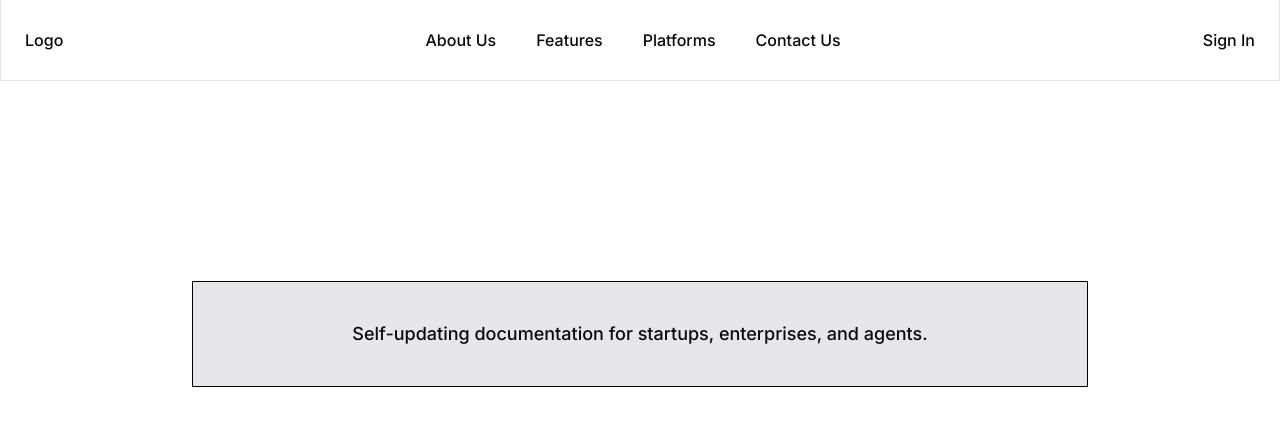
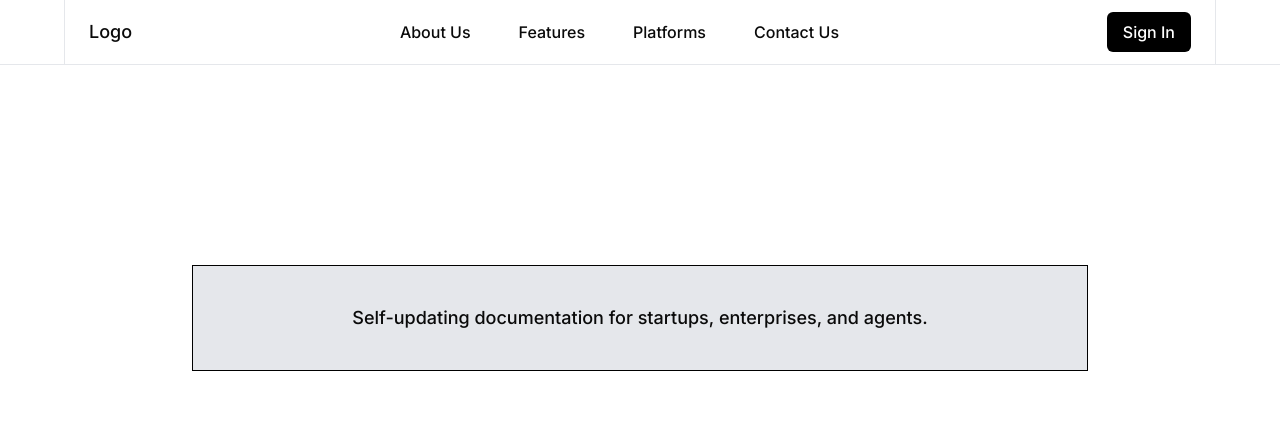
Before and after one commit to simocompsci/HelpfullResources, a Next.js app in the folder webapp/: page / in a window 1280 px wide. Shown: the top 426 px of the page. Built offline with nearby package versions, Linux system fonts and the light colour scheme; a web font is replaced by a local one.

Commit message:
working on the landing page

```diff
--- a/webapp/app/components/Landing/Navbar.tsx
+++ b/webapp/app/components/Landing/Navbar.tsx
@@ -1,26 +1,76 @@
 "use client";
+
+import { useState } from "react";
 import { Inter } from "next/font/google";
+import { Menu, X } from "lucide-react";
 
 const inter = Inter({
   subsets: ["latin"],
 });
 
 export default function NavBar() {
+  const [open, setOpen] = useState(false);
+
   return (
     <nav className="w-full border-b border-gray-200">
-      <div className="mx-auto w-full max-w-7xl border-x border-gray-200 px-6">
-        <div className="flex h-20 items-center justify-between font-inter font-medium">
-          <div>Logo</div>
+      <div className="mx-auto w-full max-w-6xl border-x border-gray-200 px-6">
+        {/* Top Bar */}
+        <div className="flex h-16 items-center justify-between font-medium">
+          {/* Logo */}
+          <div className="cursor-pointer text-lg">Logo</div>
 
-          <div className="flex gap-10">
-            <a href="#">About Us</a>
-            <a href="#">Features</a>
-            <a href="#">Platforms</a>
-            <a href="#">Contact Us</a>
+          {/* Desktop Navigation */}
+          <div className="hidden md:flex items-center gap-8 text-md">
+            <a href="#" className="rounded-sm px-2 py-1 hover:bg-gray-100">
+              About Us
+            </a>
+            <a href="#" className="rounded-sm px-2 py-1 hover:bg-gray-100">
+              Features
+            </a>
+            <a href="#" className="rounded-sm px-2 py-1 hover:bg-gray-100">
+              Platforms
+            </a>
+            <a href="#" className="rounded-sm px-2 py-1 hover:bg-gray-100">
+              Contact Us
+            </a>
           </div>
 
-          <div>Sign In</div>
+          {/* Desktop Button */}
+          <div className="hidden md:block">
+            <button className="rounded-sm bg-black px-4 py-2 text-white hover:bg-gray-900">
+              Sign In
+            </button>
+          </div>
+
+          {/* Mobile Menu Button */}
+          <button className="md:hidden" onClick={() => setOpen(!open)}>
+            {open ? <X size={24} /> : <Menu size={24} />}
+          </button>
         </div>
+
+        {/* Mobile Menu */}
+        {open && (
+          <div className="border-t border-gray-200 py-4 md:hidden">
+            <div className="flex flex-col gap-2">
+              <a href="#" className="rounded-sm px-3 py-2 hover:bg-gray-100">
+                About Us
+              </a>
+              <a href="#" className="rounded-sm px-3 py-2 hover:bg-gray-100">
+                Features
+              </a>
+              <a href="#" className="rounded-sm px-3 py-2 hover:bg-gray-100">
+                Platforms
+              </a>
+              <a href="#" className="rounded-sm px-3 py-2 hover:bg-gray-100">
+                Contact Us
+              </a>
+
+              <button className="mt-2 w-full rounded-sm bg-black px-4 py-2 text-white hover:bg-gray-900">
+                Sign In
+              </button>
+            </div>
+          </div>
+        )}
       </div>
     </nav>
   );
```
